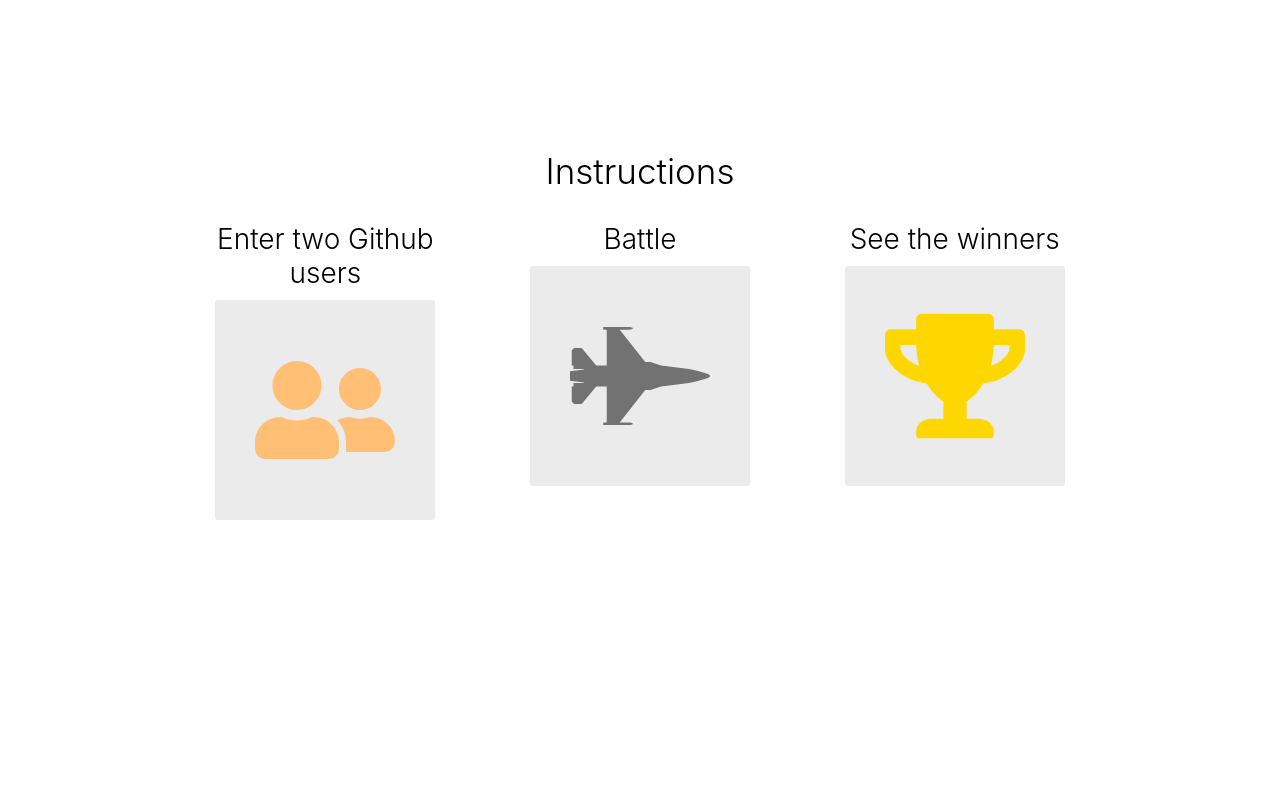
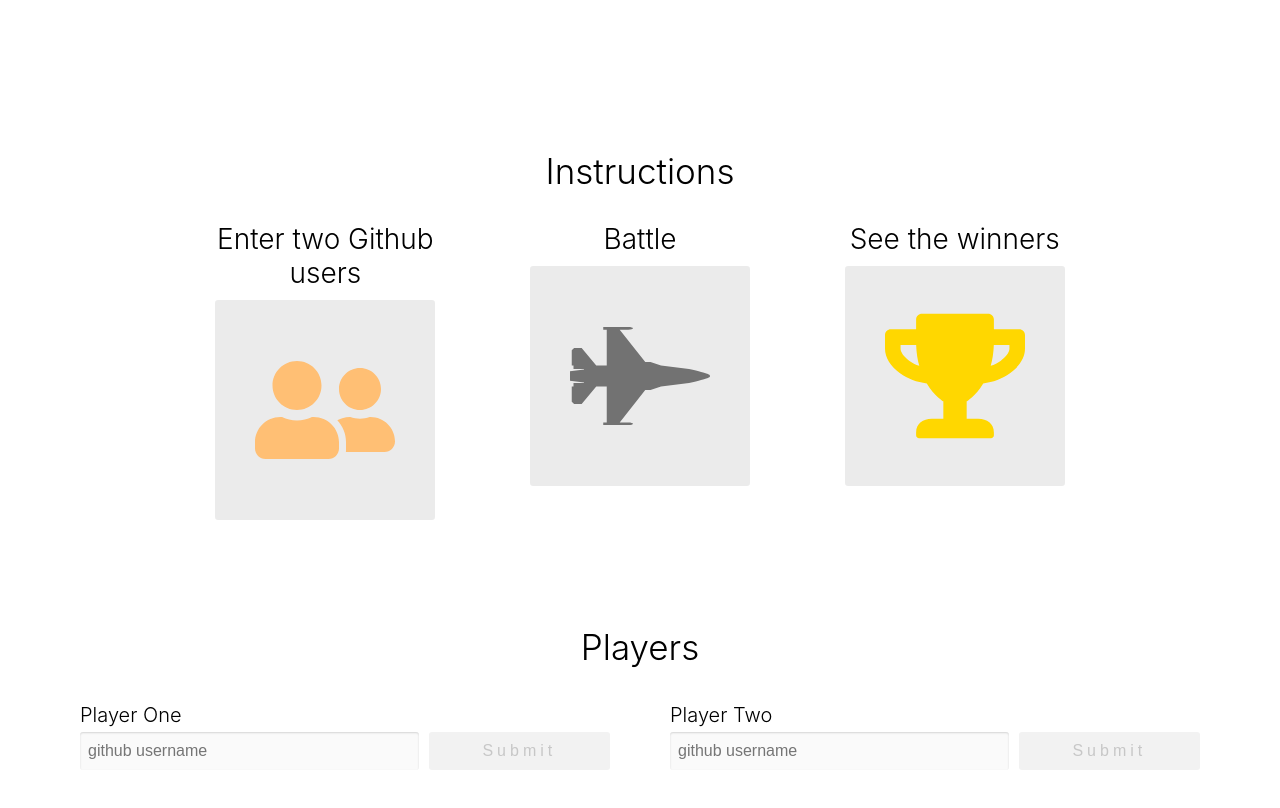
Before and after one commit to ryandeng32/Github-Battle, a React (Create React App) app in the folder remake/: page / in a window 1280 px wide. Shown: the top 808 px of the page. Built offline with nearby package versions, Linux system fonts and the light colour scheme.

Commit message:
connect Battle with PlayerInput and PlayerPreview

```diff
--- a/remake/src/components/Battle.js
+++ b/remake/src/components/Battle.js
@@ -33,7 +33,7 @@
   );
 };
 
-const PlayerInput = () => {
+const PlayerInput = (props) => {
   const [username, setUserName] = useState("");
   const handleChange = (e) => {
     setUserName(e.target.value);
@@ -92,9 +92,56 @@
   const [playerTwo, setPlayerTwo] = useState(null);
   const [battle, setBattle] = useState(false);
 
+  const handleSubmit = (id, player) => {
+    if (id === "playerOne") {
+      setPlayerOne(player);
+    } else if (id === "playerTwo") {
+      setPlayerTwo(player);
+    }
+  };
+  const handleReset = (id) => {
+    if (id === "playerOne") {
+      setPlayerOne(null);
+    } else if (id === "playerTwo") {
+      setPlayerTwo(null);
+    }
+  };
   return (
     <Fragment>
       <Instructions />
+      <div className="players-container">
+        <h1 className="center-text header-lg">Players</h1>
+        <div className="row space-around">
+          {playerOne === null ? (
+            <PlayerInput
+              label="Player One"
+              onSubmit={(player) => handleSubmit("playerOne", player)}
+            />
+          ) : (
+            <PlayerPreview
+              username={playerOne}
+              label="Player One"
+              onReset={() => {
+                handleReset("playerOne");
+              }}
+            />
+          )}
+          {playerTwo === null ? (
+            <PlayerInput
+              label="Player Two"
+              onSubmit={(player) => handleSubmit("playerTwo", player)}
+            />
+          ) : (
+            <PlayerPreview
+              username={playerTwo}
+              label="Player Two"
+              onReset={() => {
+                handleReset("playerTwo");
+              }}
+            />
+          )}
+        </div>
+      </div>
     </Fragment>
   );
 };
```
